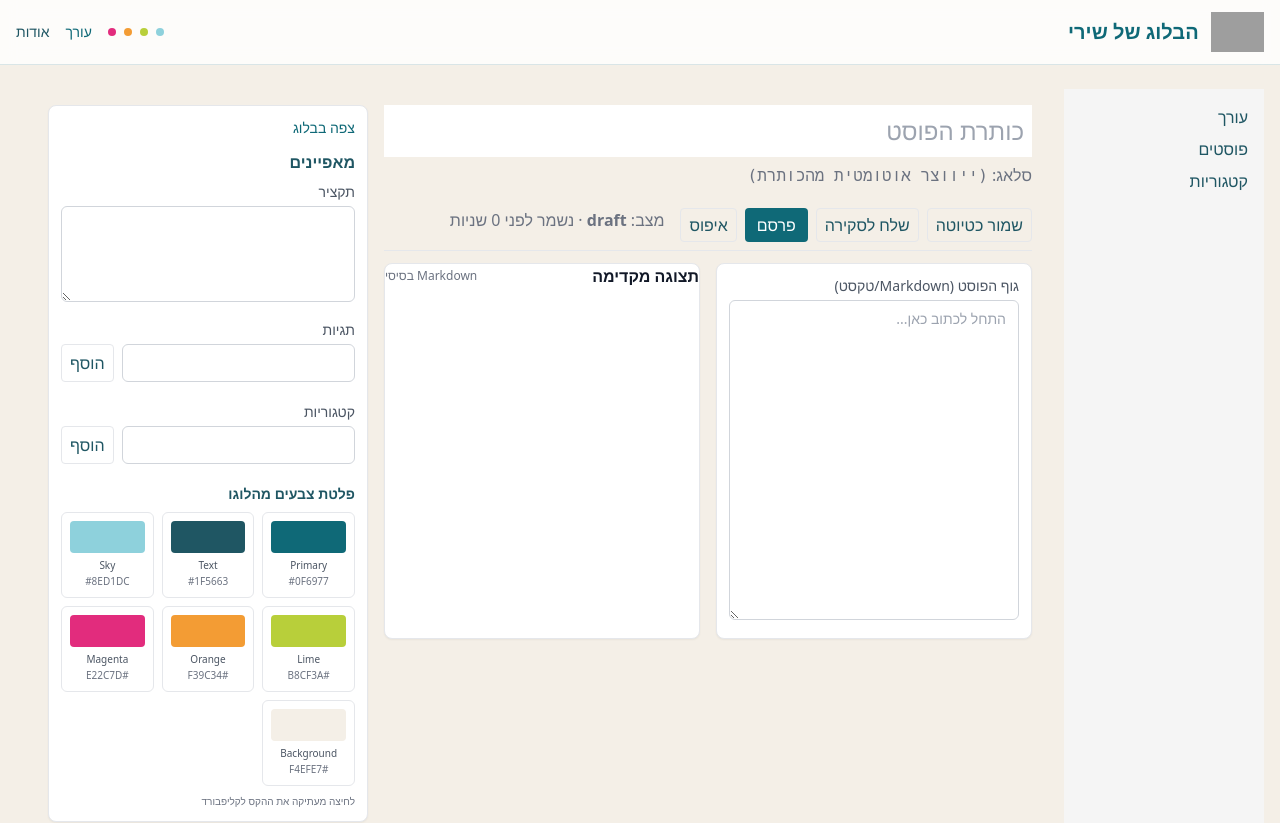
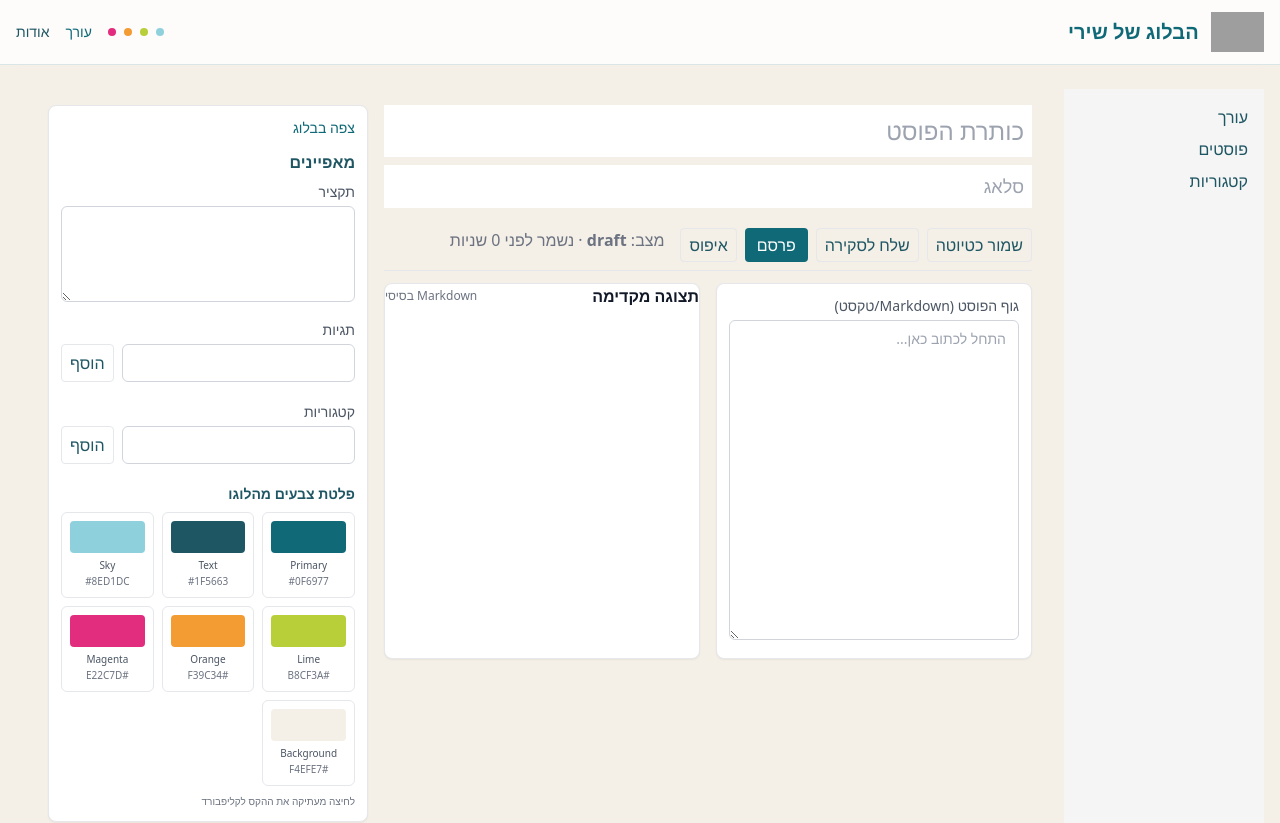
Before and after one commit to liormedan/ShiriMedan-Blog-Vercel, a Next.js app: page /editor in a window 1280 px wide. Shown: the top 823 px of the page. Built offline with nearby package versions, Linux system fonts and the light colour scheme; grey boxes are pictures that could not be loaded.

Commit message:
feat(editor): add slug input with validation

```diff
--- /dev/null
+++ b/app/api/check-slug/route.ts
@@ -0,0 +1,11 @@
+import { NextRequest, NextResponse } from 'next/server';
+
+// Placeholder: in a real app, check against database.
+const usedSlugs = new Set(['example-post']);
+
+export async function GET(req: NextRequest) {
+  const { searchParams } = new URL(req.url);
+  const slug = searchParams.get('slug') || '';
+  const unique = slug ? !usedSlugs.has(slug) : false;
+  return NextResponse.json({ unique });
+}
--- a/src/components/editor/TitleInput.tsx
+++ b/src/components/editor/TitleInput.tsx
@@ -1,4 +1,5 @@
 "use client";
+import { useState } from 'react';
 import { useAppDispatch, useAppSelector } from '@/src/store/hooks';
 import { setTitle, setSlug } from '@/src/store/slices/editorSlice';
 
@@ -15,6 +16,23 @@ function slugify(input: string) {
 export default function TitleInput() {
   const dispatch = useAppDispatch();
   const { title, slug } = useAppSelector((s) => s.editor);
+  const [slugError, setSlugError] = useState<string | null>(null);
+  const [slugEdited, setSlugEdited] = useState(false);
+
+  async function checkSlugUnique(s: string) {
+    if (!s) {
+      setSlugError('הסלאג לא יכול להיות ריק');
+      return;
+    }
+    try {
+      const res = await fetch(`/api/check-slug?slug=${encodeURIComponent(s)}`);
+      const data = await res.json();
+      if (!data.unique) setSlugError('הסלאג כבר קיים');
+      else setSlugError(null);
+    } catch {
+      setSlugError('שגיאה בבדיקת הסלאג');
+    }
+  }
 
   return (
     <div style={{ marginBottom: 12 }}>
@@ -23,15 +41,35 @@ export default function TitleInput() {
         onChange={(e) => {
           const v = e.target.value;
           dispatch(setTitle(v));
-          if (!slug) dispatch(setSlug(slugify(v)));
+          if (!slug && !slugEdited) {
+            const newSlug = slugify(v);
+            dispatch(setSlug(newSlug));
+            checkSlugUnique(newSlug);
+          }
         }}
         placeholder="כותרת הפוסט"
         aria-label="כותרת הפוסט"
         style={{ width: '100%', padding: 8, fontSize: 24 }}
       />
-      <div className="muted" style={{ marginTop: 6 }}>
-        סלאג: <code>{slug || '(ייווצר אוטומטית מהכותרת)'}</code>
-      </div>
+      <input
+        value={slug}
+        onChange={(e) => {
+          setSlugEdited(true);
+          const v = slugify(e.target.value);
+          dispatch(setSlug(v));
+          if (!v) setSlugError('הסלאג לא יכול להיות ריק');
+          else setSlugError(null);
+        }}
+        onBlur={() => checkSlugUnique(slug)}
+        placeholder="סלאג"
+        aria-label="סלאג"
+        style={{ width: '100%', padding: 8, fontSize: 18, marginTop: 8 }}
+      />
+      {slugError && (
+        <div className="muted" style={{ color: 'red', marginTop: 6 }}>
+          {slugError}
+        </div>
+      )}
     </div>
   );
 }
```
